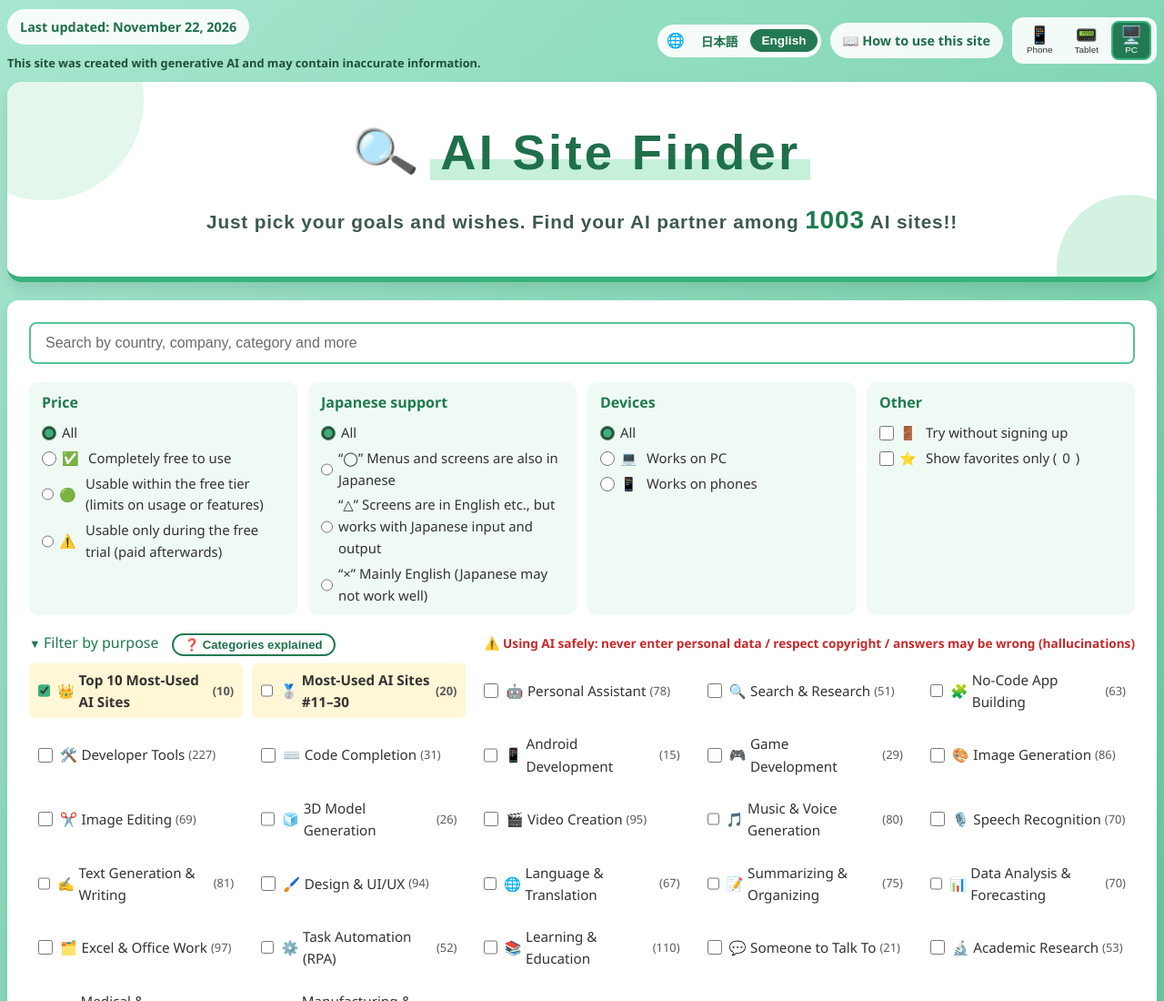
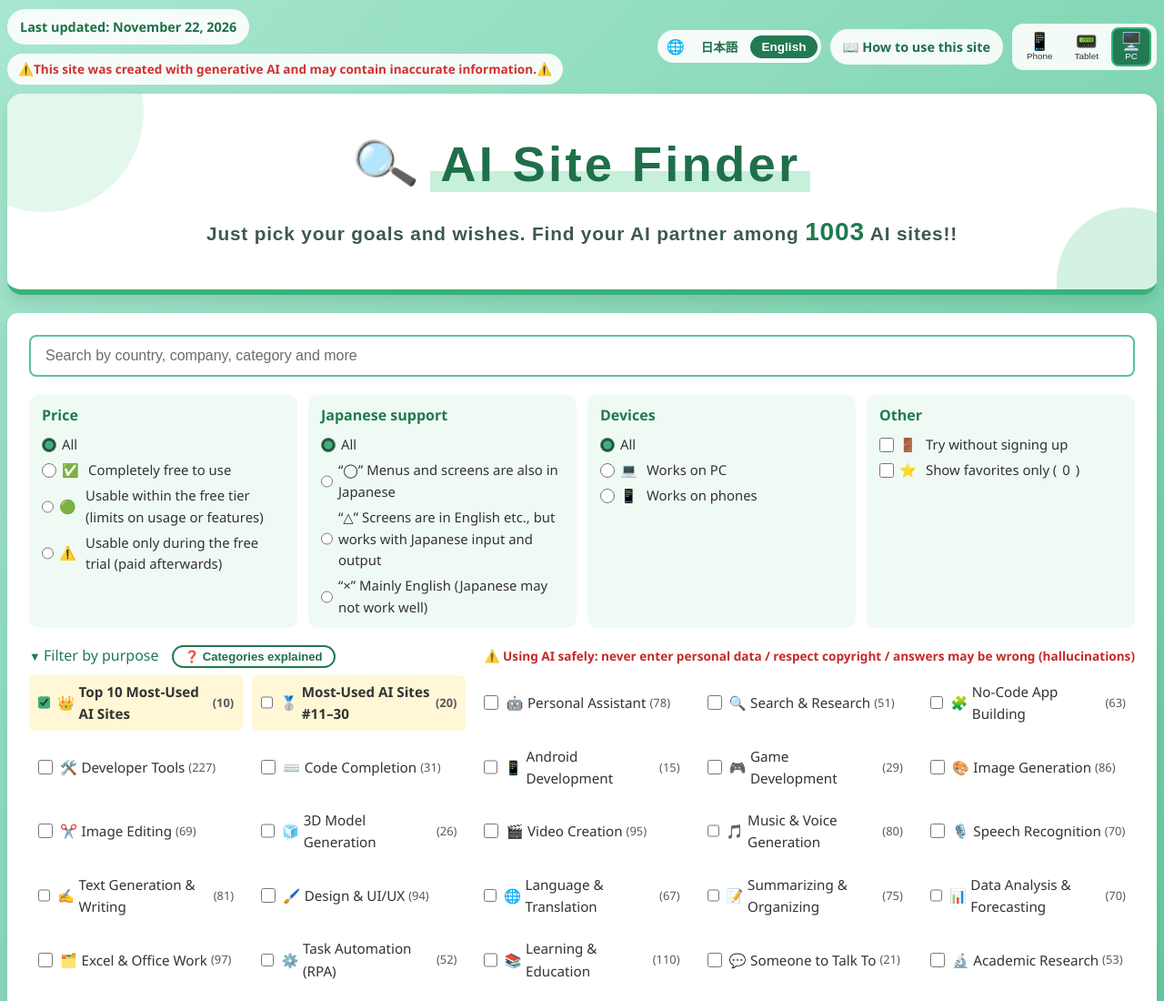
Before and after one commit to ma0531/ai-tools-search-guide, a plain HTML site: page index.html in a window 1280 px wide. Shown: the top 1100 px of the page at 91% size. Drawn offline with Linux system fonts and the light colour scheme; a web font is replaced by a local one.

Commit message:
fix: 生成AIの注意書きを⚠️で挟み赤文字で目立たせる
Co-Authored-By: Claude Opus 5.5 <noreply@anthropic.com>

```diff
--- a/css/style.css
+++ b/css/style.css
@@ -35,12 +35,16 @@ body {
     gap: 10px;
 }
 .top-left p { margin: 0; }
+/* 生成AIの注意書き：赤文字で目立たせる（緑の背景でも読めるよう白地を敷く） */
 .ai-disclaimer {
-    color: #1f4f36;
-    font-size: 0.8rem;
-    font-weight: 600;
+    background: rgba(255,255,255,0.9);
+    color: #d32f2f;
+    font-size: 0.85rem;
+    font-weight: 700;
+    padding: 6px 12px;
+    border-radius: 999px;
 }
-body.view-mobile .ai-disclaimer { font-size: 0.7rem; }
+body.view-mobile .ai-disclaimer { font-size: 0.7rem; padding: 5px 9px; }
 .device-switcher {
     display: flex;
     gap: 4px;
--- a/index.html
+++ b/index.html
@@ -54,7 +54,7 @@
         <div class="top-bar">
             <div class="top-left">
                 <p class="last-updated">最終更新日：<span id="lastUpdated">確認中…</span></p>
-                <p class="ai-disclaimer">このサイトは生成AIで作成してますので、誤情報が含まれてる可能性があります。</p>
+                <p class="ai-disclaimer">⚠️このサイトは生成AIで作成してますので、誤情報が含まれてる可能性があります。⚠️</p>
             </div>
             <div class="top-right">
             <a class="howto-link" href="#howto">📖 このサイトの使用方法</a>
--- a/js/main.js
+++ b/js/main.js
@@ -1199,7 +1199,7 @@ function applyStaticText() {
     // 上部
     swapTextNodes(document.querySelector('.last-updated'), ['Last updated: ']);
     if (window._lastDate) document.getElementById('lastUpdated').textContent = T().date(window._lastDate);
-    swapTextNodes(document.querySelector('.ai-disclaimer'), ['This site was created with generative AI and may contain inaccurate information.']);
+    swapTextNodes(document.querySelector('.ai-disclaimer'), ['⚠️This site was created with generative AI and may contain inaccurate information.⚠️']);
     swapTextNodes(document.querySelector('.howto-link'), [' How to use this site']);
     [['mobile', 'Phone'], ['tablet', 'Tablet'], ['pc', 'PC']].forEach(([d, label]) => {
         const b = document.getElementById('btn-' + d);
```
